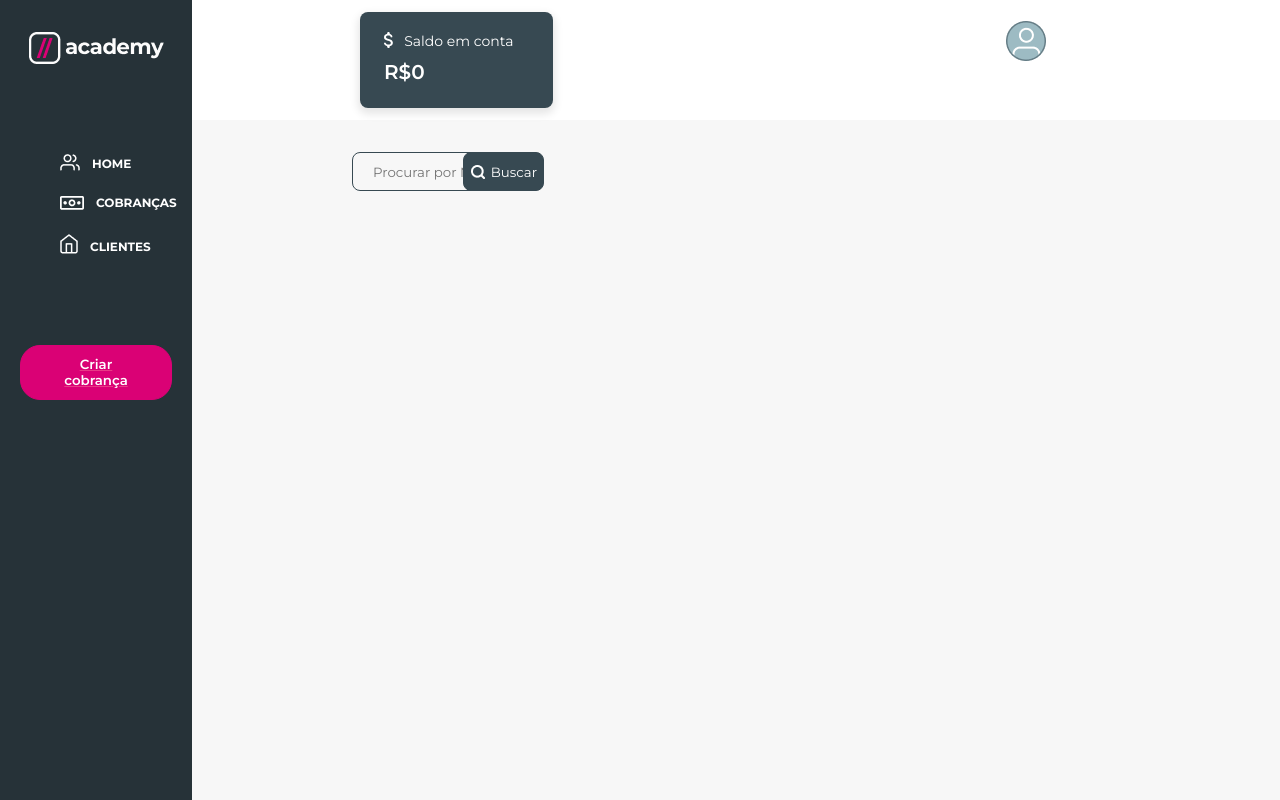
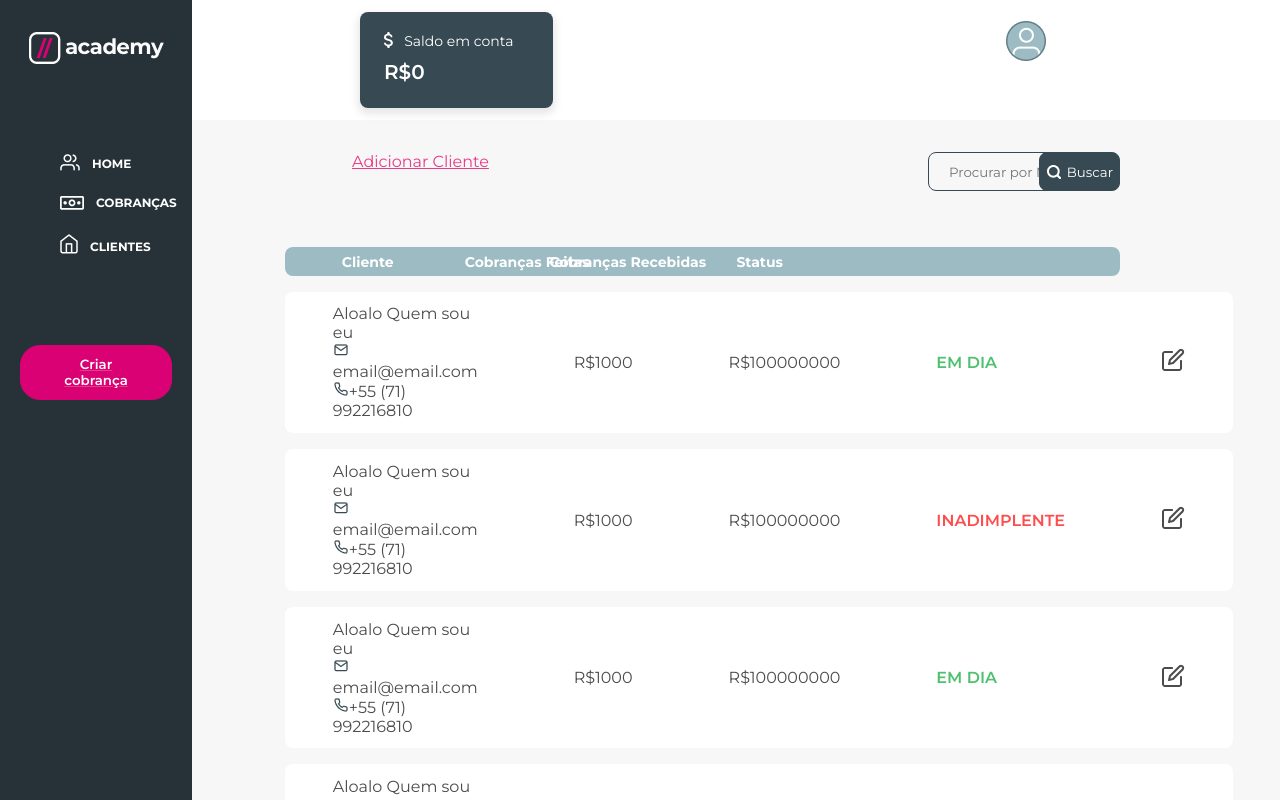
Before and after one commit to buxexalg/desafio-modulo4-frontend, a React (Create React App) app: page /clientes in a window 1280 px wide. Built offline with nearby package versions, Linux system fonts and the light colour scheme.

Commit message:
funcionalidade: página de clientes

```diff
--- a/src/pages/Clientes/index.jsx
+++ b/src/pages/Clientes/index.jsx
@@ -9,6 +9,7 @@ import './styles.css';
 import { ContextoToken } from '../../App';
 import { NavBar } from '../../components/navBar/navBar';
 import { InputBusca } from '../../components/inputBusca/inputBusca';
+import { CardRelatorioClientes } from '../../components/cardRelatorioClientes/cardRelatorioClientes';
 
 export function Clientes() {
 	const { token, setToken } = React.useContext(ContextoToken);
@@ -21,6 +22,12 @@ export function Clientes() {
 				<HeaderHome />
 				<div className="Clientes">
 					<div className="buscaClientes">
+						<a
+							href="/adicionar-cliente"
+							className="botaoAdicionarCliente"
+						>
+							Adicionar Cliente
+						</a>
 						<form
 							onSubmit={handleSubmit((dados, event) => {
 								console.log(dados);
@@ -36,7 +43,114 @@ export function Clientes() {
 						</form>
 					</div>
 					<div className="conteudoListaDeClientes">
-						<div className="headerListaDeClientes"></div>
+						<div className="headerListaDeClientes">
+							<table>
+								<tr>
+									<th>Cliente</th>
+									<th>Cobranças Feitas</th>
+									<th>Cobranças Recebidas</th>
+									<th>Status</th>
+								</tr>
+							</table>
+						</div>
+						<div className="clientesListaDeClientes">
+							<table>
+								<CardRelatorioClientes
+									nome="Aloalo Quem sou eu"
+									email="email@email.com"
+									telefone="+55 (71) 992216810"
+									cobrancasFeitas="100000"
+									cobrancasRecebidas="10000000000"
+									status="EM DIA"
+								/>
+								<CardRelatorioClientes
+									nome="Aloalo Quem sou eu"
+									email="email@email.com"
+									telefone="+55 (71) 992216810"
+									cobrancasFeitas="100000"
+									cobrancasRecebidas="10000000000"
+									status="INADIMPLENTE"
+								/>
+								<CardRelatorioClientes
+									nome="Aloalo Quem sou eu"
+									email="email@email.com"
+									telefone="+55 (71) 992216810"
+									cobrancasFeitas="100000"
+									cobrancasRecebidas="10000000000"
+									status="EM DIA"
+								/>
+								<CardRelatorioClientes
+									nome="Aloalo Quem sou eu"
+									email="email@email.com"
+									telefone="+55 (71) 992216810"
+									cobrancasFeitas="100000"
+									cobrancasRecebidas="10000000000"
+									status="EM DIA"
+								/>
+								<CardRelatorioClientes
+									nome="Aloalo Quem sou eu"
+									email="email@email.com"
+									telefone="+55 (71) 992216810"
+									cobrancasFeitas="100000"
+									cobrancasRecebidas="10000000000"
+									status="INADIMPLENTE"
+								/>
+								<CardRelatorioClientes
+									nome="Aloalo Quem sou eu"
+									email="email@email.com"
+									telefone="+55 (71) 992216810"
+									cobrancasFeitas="100000"
+									cobrancasRecebidas="10000000000"
+									status="EM DIA"
+								/>
+								<CardRelatorioClientes
+									nome="Aloalo Quem sou eu"
+									email="email@email.com"
+									telefone="+55 (71) 992216810"
+									cobrancasFeitas="100000"
+									cobrancasRecebidas="10000000000"
+									status="EM DIA"
+								/>
+								<CardRelatorioClientes
+									nome="Aloalo Quem sou eu"
+									email="email@email.com"
+									telefone="+55 (71) 992216810"
+									cobrancasFeitas="100000"
+									cobrancasRecebidas="10000000000"
+									status="INADIMPLENTE"
+								/>
+								<CardRelatorioClientes
+									nome="Aloalo Quem sou eu"
+									email="email@email.com"
+									telefone="+55 (71) 992216810"
+									cobrancasFeitas="100000"
+									cobrancasRecebidas="10000000000"
+									status="EM DIA"
+								/>
+								<CardRelatorioClientes
+									nome="Aloalo Quem sou eu"
+									email="email@email.com"
+									telefone="+55 (71) 992216810"
+									cobrancasFeitas="100000"
+									cobrancasRecebidas="10000000000"
+									status="INADIMPLENTE"
+								/>
+							</table>
+						</div>
+					</div>
+					<div className="paginacao">
+						<div>
+							<span>{'<'}</span>
+							<span>1</span>
+							<span>1</span>
+							<span>1</span>
+							<span>1</span>
+							<span>1</span>
+							<span>1</span>
+							<span>1</span>
+							<span>1</span>
+							<span>{'>'}</span>
+						</div>
 					</div>
 				</div>
 			</div>
```
